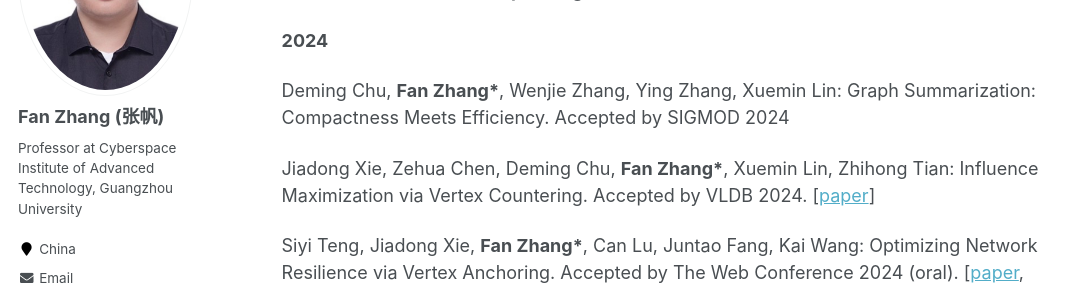
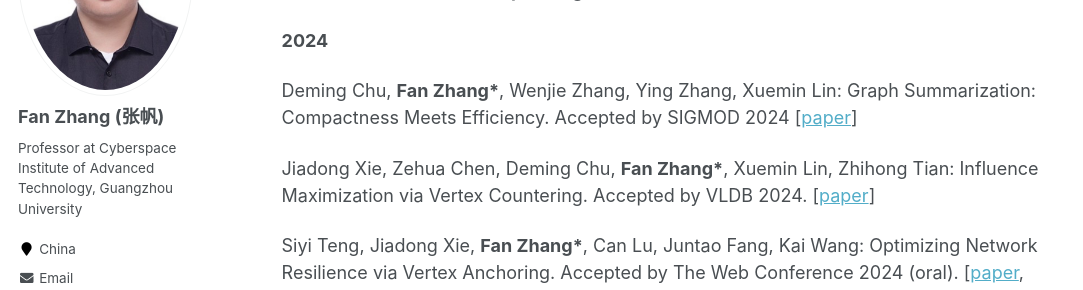
Before and after one commit to fanzhangcs/fanzhangcs.github.io, a Jekyll site: the page built from _pages/about.md, in a window 1280 px wide and 900 px high, scrolled down 577 px. Shown: the part 180-470 px from the top of the window, without its empty margins (0-1083 px from the left). Built offline with Jekyll 4.4.1, drawn with Linux system fonts in a browser that asks for light colours.

Commit message:
Update about.md

```diff
--- a/_pages/about.md
+++ b/_pages/about.md
@@ -24,7 +24,7 @@ Selected Publications
 
 **2024**
 
-Deming Chu, **Fan Zhang\***, Wenjie Zhang, Ying Zhang, Xuemin Lin: Graph Summarization: Compactness Meets Efficiency. Accepted by SIGMOD 2024
+Deming Chu, **Fan Zhang\***, Wenjie Zhang, Ying Zhang, Xuemin Lin: Graph Summarization: Compactness Meets Efficiency. Accepted by SIGMOD 2024  [[paper](papers/2024_SIGMO_graphsum_cr.pdf)]
 
 Jiadong Xie, Zehua Chen, Deming Chu, **Fan Zhang\***, Xuemin Lin, Zhihong Tian: Influence Maximization via Vertex Countering. Accepted by VLDB 2024. [[paper](/papers/2024_VLDB_countering.pdf)]
 
```
